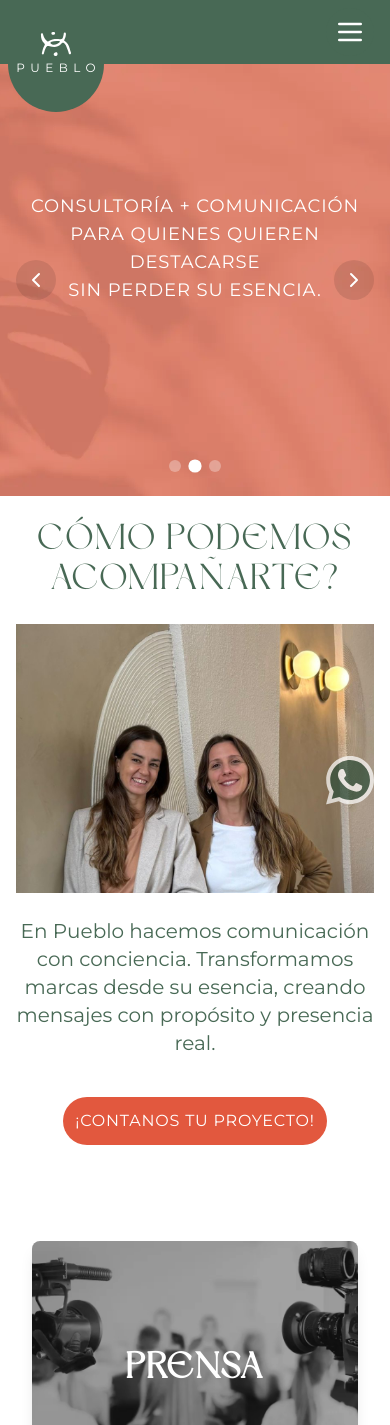
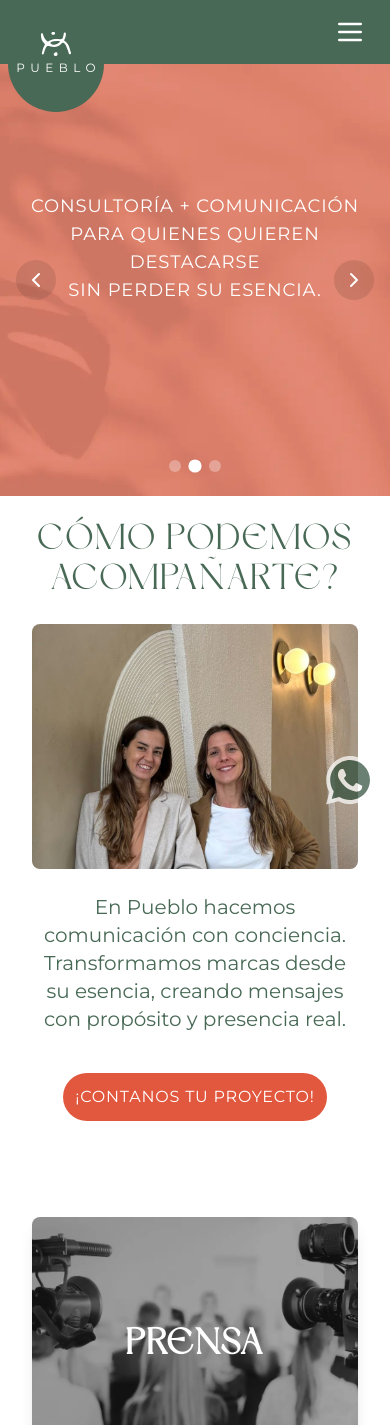
Before and after one commit to pueblobranding/pueblo, a Next.js app: page / in a window 390 px wide. Shown: the top 1425 px of the page. Built offline with nearby package versions, Linux system fonts and the light colour scheme; no server answers.

Commit message:
Update layout in QueHacemosSection component by changing the structure from a grid to a flexbox for improved responsiveness. Enhance image styling with rounded corners for better visual appeal.

```diff
--- a/components/que-hacemos-section.tsx
+++ b/components/que-hacemos-section.tsx
@@ -63,12 +63,13 @@ export default function QueHacemosSection() {
                         Cómo podemos acompañarte?
                     </h1>
 
-                    <div className="grid grid-cols-1 md:grid-cols-2 w-full md:px-34 pb-20 ">
-                        <div className="">
+                    <div className="flex flex-col md:flex-row w-full px-4 md:px-20 lg:px-34 pb-20 ">
+                    {/* <div className="grid grid-cols-1 md:grid-cols-2 w-full md:px-34 pb-20 "> */}
+                        <div className="min-w-[50%]">
                             <Image
                                 src="/chicas-sonriendo-2.jpg"
                                 alt="foto ilustrativa"
-                                className="w-full mb-6"
+                                className="w-full mb-6 rounded-lg"
                                 width={900}
                                 height={400}
                             />
@@ -89,8 +90,6 @@ export default function QueHacemosSection() {
                         </div>
                     </div>
 
-
-
                     {/* Contenedor de secciones expandibles */}
                     <SimpleCarousel
                         heightClassName="h-[600px]"
```
